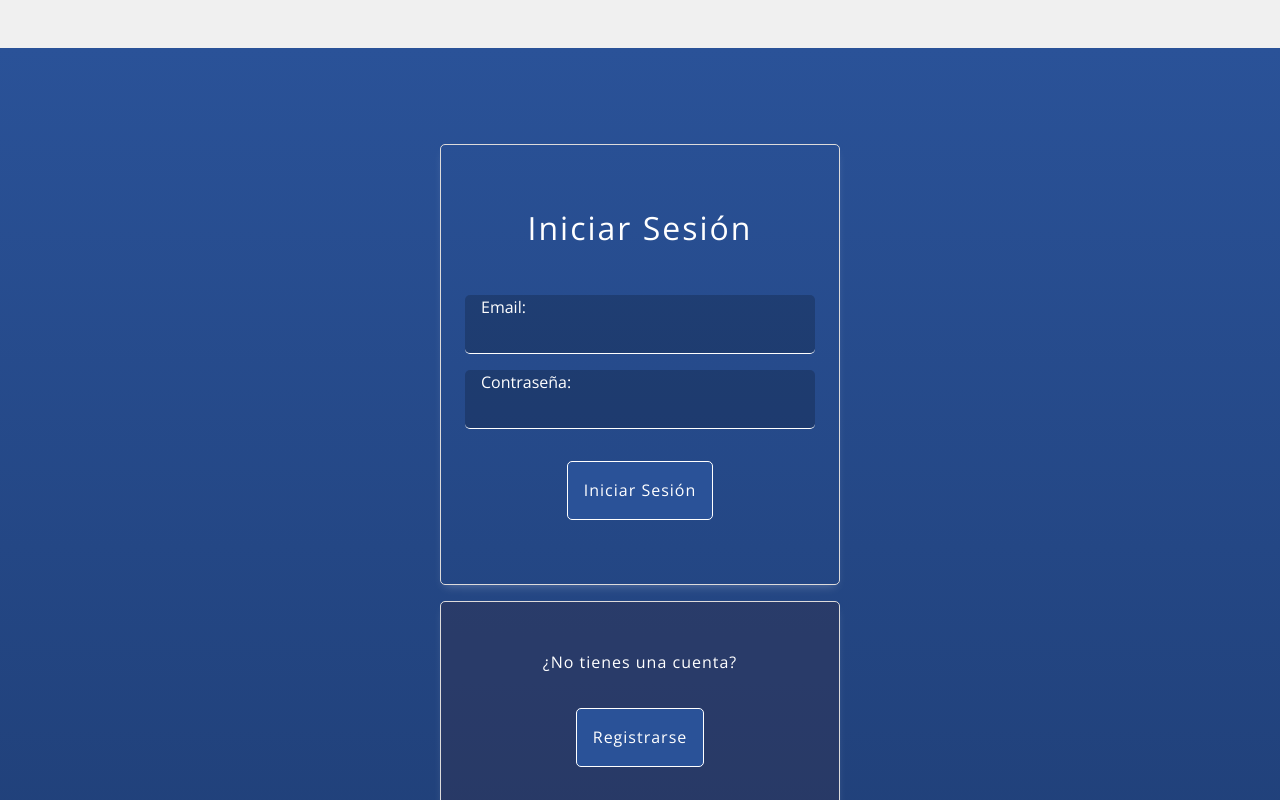
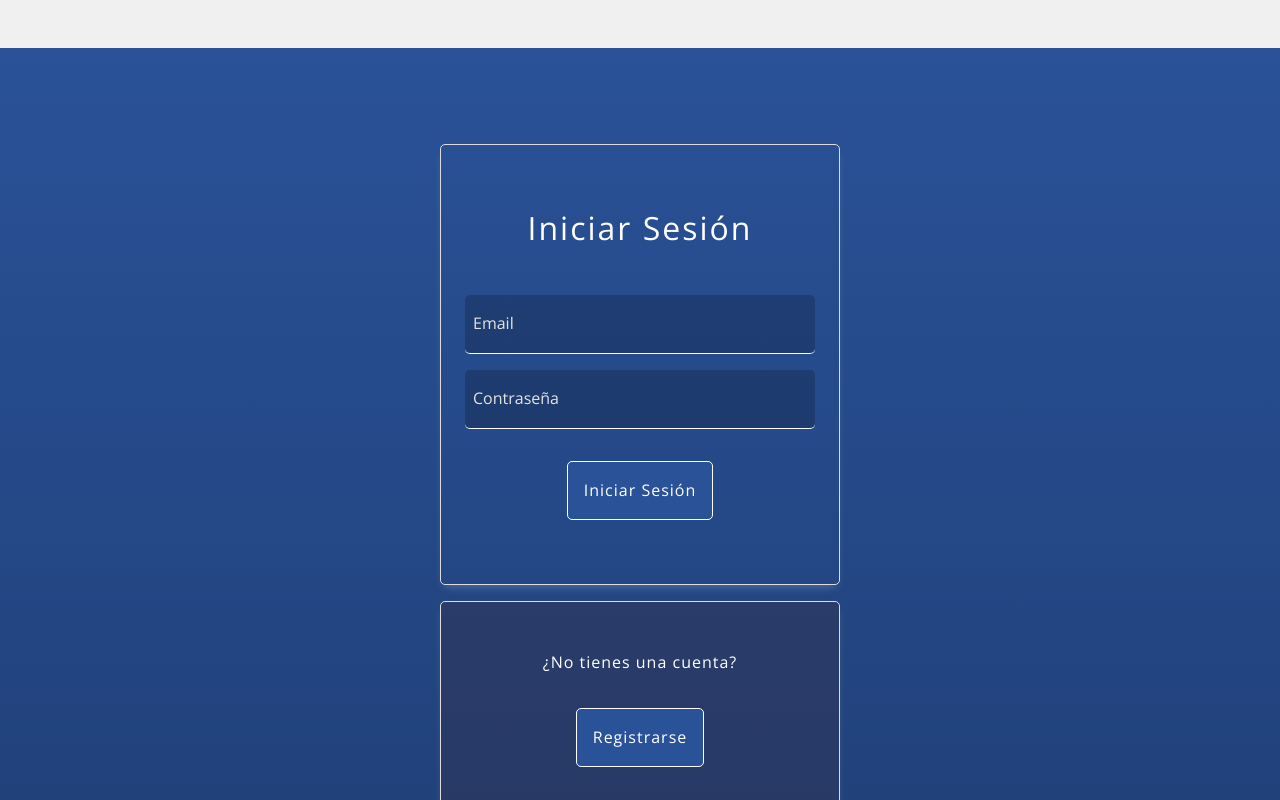
Before and after one commit to gonzalopastorino/HistoriasMedicas, a React (Vite) app in the folder HistoriasClinicas/: page /login in a window 1280 px wide. Shown: the top 800 px of the page. Built offline with nearby package versions, Linux system fonts and the light colour scheme.

Commit message:
page loguin terminada

```diff
--- a/HistoriasClinicas/src/components/Login/login.css
+++ b/HistoriasClinicas/src/components/Login/login.css
@@ -26,26 +26,50 @@
     border-radius: 5px;
     box-shadow: 0 5px 10px -5px rgba(255, 255, 255, 0.3);
     border: 1px solid #dddbdb;
-    text-align: center;;
+    text-align: center;
     /* background-color: rgba(0, 0, 0, 0.5); */
 }
 
 .form-loguin-input-group {
     position: relative;
     color: #fff;
+    /* margin-bottom: 1rem;
+    padding: 2rem 1rem 1rem 1rem; */
+}
+.input-control-loguin {
+    width: 100%;
     margin-bottom: 1rem;
+    background: none;
+    color: #fff;
+    font-family: 'Open Sans', sans-serif;
+    font-size: 1rem;
+    padding: 1rem 0.5rem;
+    border: none;
+    outline: none;
+    border-bottom: 1px solid #fff;
+    border-radius: 5px;
+    transition: background-color 0.5s ease-in-out;
+    background-color: rgba(0, 0, 0, 0.2);
 }
 
-.form-loguin-label {
+.label-loguin {
     color: #fff;
-    /* cursor: pointer; */
+    cursor: pointer;
     position: absolute;
     top: 0;
     left: 1rem;
     font-weight: 200;
     text-align: right;
     margin-right: 1rem;
+
+    transform: translateY(1.5rem);
+    transition: transform 0.5s, color 0.3s;
 }
+
+input::placeholder {
+    color: #e4e4e1;
+}
+
 
 .form-control-loguin {
     width: 100%;
@@ -62,6 +86,7 @@
     border-radius: 5px;
 }
 
+
 .buton-loguin-iniciar-sesion {
     background: #2a5298;
     color: #fff;
@@ -77,6 +102,7 @@
 .buton-loguin-iniciar-sesion:hover {
     background: #fff;
     color: #2a5298;
+    font-weight: bold;
     transition: background-color 0.5s ease-in-out;
 }
 
@@ -107,6 +133,7 @@
 .button-registo-loguin:hover {
     background: #fff;
     color: #2a5298;
+    font-weight: bold;
     transition: background-color 0.5s ease-in-out;
 }
 
--- a/HistoriasClinicas/src/components/Login/login.jsx
+++ b/HistoriasClinicas/src/components/Login/login.jsx
@@ -37,28 +37,28 @@ const Login = ({ onLoginExitoso }) => {
       <h3 className="form-loguin-title">Iniciar Sesión</h3>
 
         <div className="form-loguin-input-group">
-          <label htmlFor="email" className="form-loguin-label">
-            Email:
+          <label htmlFor="email" className="label-loguin">
+            {/* Email: */}
           </label>
           <input
             type="email"
             id="email"
-            className="form-control-loguin"
-            placeholder=""
+            className="input-control-loguin"
+            placeholder="Email"
             value={email}
             onChange={(e) => setEmail(e.target.value)}
           />
         </div>
 
         <div className="form-loguin-input-group">
-          <label htmlFor="password" className="form-loguin-label">
-            Contraseña:
+          <label htmlFor="password" className="label-loguin">
+            {/* Contraseña: */}
           </label>
           <input
             type="password"
             id="password"
-            className="form-control-loguin"
-            placeholder=""
+            className="input-control-loguin"
+            placeholder="Contraseña"
             value={password}
             onChange={(e) => setPassword(e.target.value)}
           />
--- a/HistoriasClinicas/src/components/Registrarse/Registrarse.jsx
+++ b/HistoriasClinicas/src/components/Registrarse/Registrarse.jsx
@@ -1,4 +1,4 @@
-import React, { useState } from "react";
+import { useState } from "react";
 import "./registrarse.css"
 
 const Registrarse = ({ onCambiarVista }) => {
@@ -28,13 +28,13 @@ const Registrarse = ({ onCambiarVista }) => {
       <div className="formulario-contenedor">
         <div className="form-input-group">
           <label htmlFor="nombre" className="form-label">
-            Nombre:
+            {/* Nombre: */}
           </label>
           <input
             type="text"
             id="nombre"
             className="form-control"
-            placeholder=""
+            placeholder="Nombre"
             value={nombre}
             onChange={(e) => setNombre(e.target.value)}
           />
@@ -42,13 +42,13 @@ const Registrarse = ({ onCambiarVista }) => {
 
         <div className="form-input-group">
           <label htmlFor="email" className="form-label">
-            Email:
+            {/* Email: */}
           </label>
           <input
             type="email"
             id="email"
             className="form-control"
-            placeholder=""
+            placeholder="Email"
             value={email}
             onChange={(e) => setEmail(e.target.value)}
           />
@@ -56,13 +56,13 @@ const Registrarse = ({ onCambiarVista }) => {
 
         <div className="form-input-group">
           <label htmlFor="password" className="form-label">
-            Contraseña:
+            {/* Contraseña: */}
           </label>
           <input
             type="password"
             id="password"
             className="form-control"
-            placeholder=""
+            placeholder="Contraseña"
             value={password}
             onChange={(e) => setPassword(e.target.value)}
           />
--- a/HistoriasClinicas/src/components/Registrarse/registrarse.css
+++ b/HistoriasClinicas/src/components/Registrarse/registrarse.css
@@ -41,6 +41,9 @@
     position: relative;
     color: #fff;
 }
+input::placeholder {
+    color: #ffffff;
+}
 
 .form-control {
     width: 100%;
@@ -66,14 +69,18 @@
 /* Estilo para los labels */
 .form-label {
     color: #fff;
-    /* cursor: pointer; */
+    cursor: pointer;
     position: absolute;
     top: 0;
     left: 1rem;
     font-weight: 200;
     text-align: right;
     margin-right: 1rem;
+    transform: translateY(1.5rem); /*ojo con estas dos propiedades*/
+    transition: transform 0.5s, color 0.3s;
 }
+
+
 
 
 /* Estilo de boto registrarse */
```
